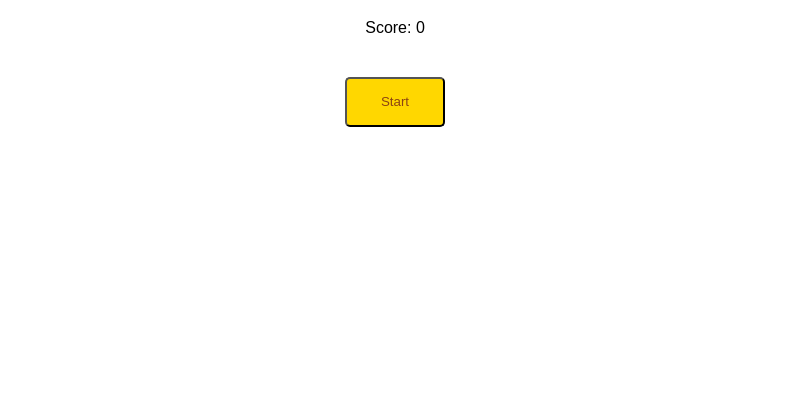
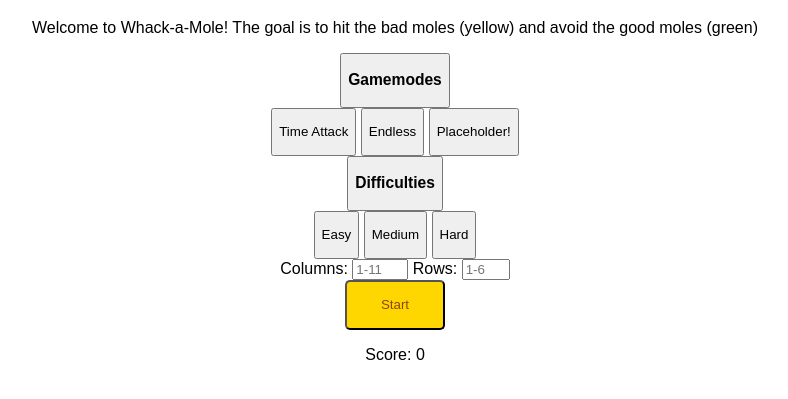
Before and after one commit to hmani3/whack-a-mole, a plain HTML site: page index.html in a window 1280 px wide. Shown: the part 61-460 px from the top of the page, without its empty margins (245-1033 px from the left). Drawn offline with Linux system fonts and the light colour scheme.

Commit message:
fix format and add restricted form

```diff
--- a/index.html
+++ b/index.html
@@ -1,5 +1,6 @@
 <!DOCTYPE html>
 <html lang="en">
+
 <head>
     <meta charset="UTF-8">
     <meta name="viewport" content="width=device-width, initial-scale=1.0">
@@ -7,10 +8,64 @@
     <script src="static/js/script.js" defer></script>
     <title>Whack-a-Mole</title>
 </head>
+
 <body>
-    <h1>Whack-a-Mole!</h1>
-    <p>Score: <span id="score">0</span></p>
-    <div class="grid"></div>
-    <button id="start-button" type="button">Start</button>
+    <div id="main-menu">
+        <h1>Whack-a-Mole!</h1>
+        <p>Welcome to Whack-a-Mole! The goal is to hit the bad moles (yellow) and avoid the good moles (green)</p>
+        <div id="gamemodes" class="dropdown">
+            <button>
+                <h3>Gamemodes</h3>
+            </button>
+            <div class="dropdown-content">
+                <button>
+                    <p>Time Attack</p>
+                </button>
+                <button>
+                    <p>Endless</p>
+                </button>
+                <button>
+                    <p>Placeholder!</p>
+                </button>
+            </div>
+
+        </div>
+        <div id="difficulties" class="dropdown">
+            <button>
+                <h3>Difficulties</h3>
+            </button>
+            <div class="dropdown-content">
+                <button>
+                    <p>Easy</p>
+                </button>
+                <button>
+                    <p>Medium</p>
+                </button>
+                <button>
+                    <p>Hard</p>
+                </button>
+            </div>
+
+        </div>
+        <form id="numberForm">
+            <label for="columns">Columns:</label>
+            <input type="number" id="columns" name="columns" placeholder="1-11" min="1" max="11" required>
+
+            <label for="rows">Rows:</label>
+            <input type="number" id="rows" name="rows" placeholder="1-6" min="1" max="6" required>
+        </form>
+        <script>
+
+        </script>
+        <button id="start-button" type="button">Start</button>
+    </div>
+    <div id="main-game">
+        <p id = 'score-display'>Score: <span id="score">0</span></p>
+        <div id="grid-container">
+            <div class="grid"></div>
+        </div>
+    </div>
+
 </body>
+
 </html>
```
